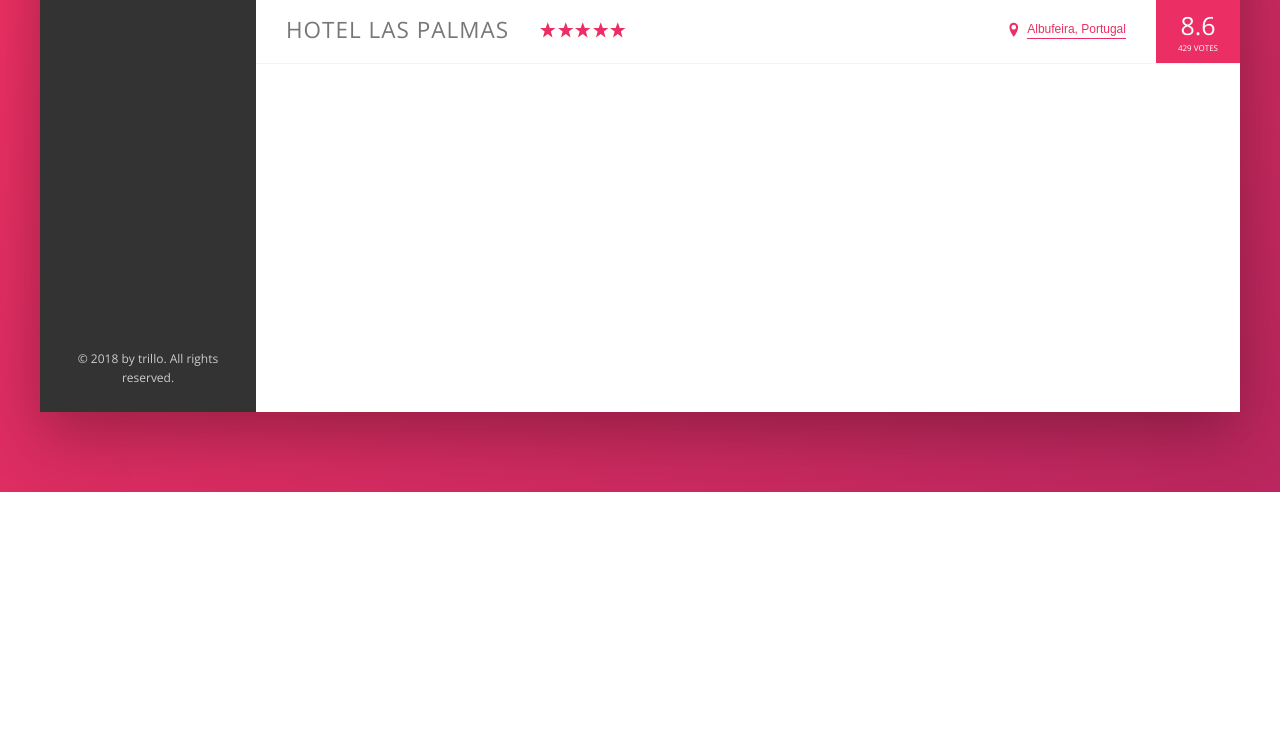
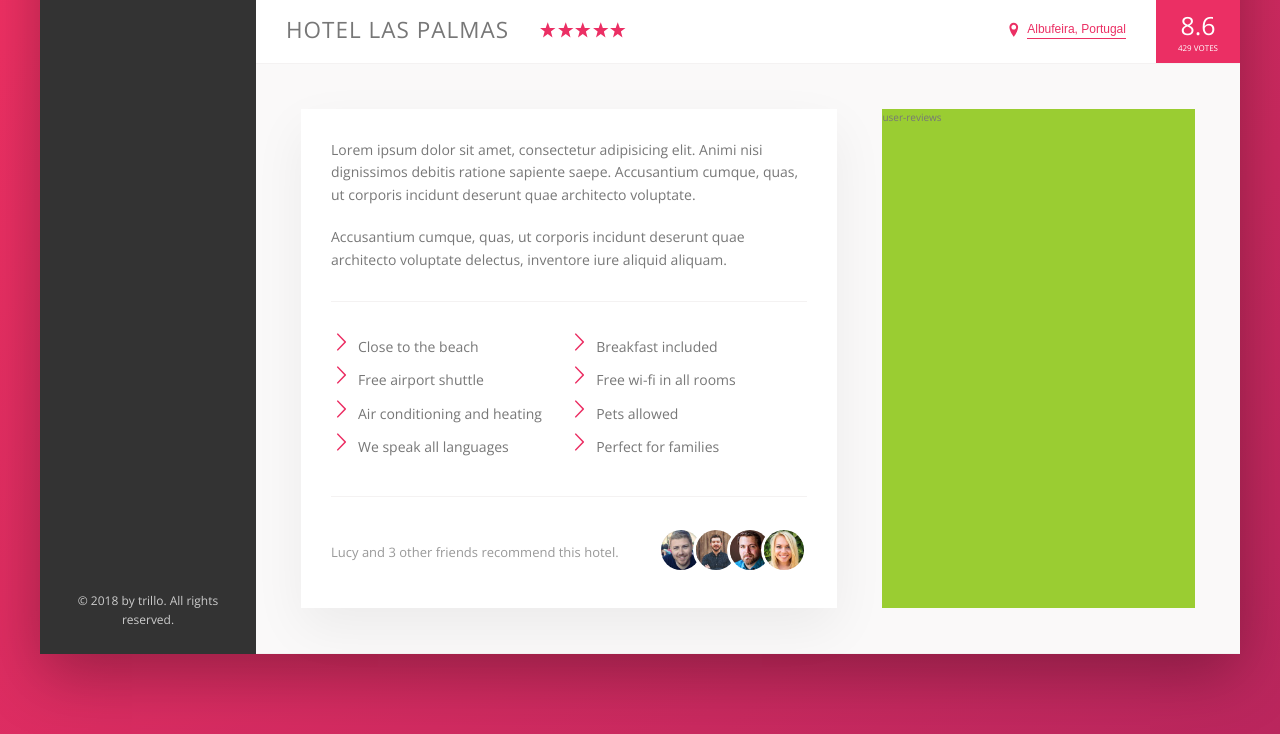
Before and after one commit to rgoldenberg/coursework-flex-grid, a website: page Trillo/index.html in a window 1280 px wide. Shown: the part 538-1272 px from the top of the page. Before the commit the page ends 1030 px from the top, so only its background shows below. Drawn offline with nearby package versions, Linux system fonts and the light colour scheme; files that its build step writes are made by us from their sources.

Commit message:
add detail section

```diff
--- a/Trillo/index.html
+++ b/Trillo/index.html
@@ -136,6 +136,42 @@
                         <div class="overview__rating-count">429 votes</div>
                     </div>
                 </div>
+
+                <div class="detail">
+                    <div class="description">
+                        <p class="paragraph">
+                            Lorem ipsum dolor sit amet, consectetur adipisicing elit. Animi nisi dignissimos debitis ratione sapiente saepe. Accusantium cumque, quas, ut corporis incidunt deserunt quae architecto voluptate.
+                        </p>
+                        <p class="paragraph">
+                            Accusantium cumque, quas, ut corporis incidunt deserunt quae architecto voluptate delectus, inventore iure aliquid aliquam.
+                        </p>
+                        <ul class="list">
+                            <li class="list__item">Close to the beach</li>
+                            <li class="list__item">Breakfast included</li>
+                            <li class="list__item">Free airport shuttle</li>
+                            <li class="list__item">Free wi-fi in all rooms</li>
+                            <li class="list__item">Air conditioning and heating</li>
+                            <li class="list__item">Pets allowed</li>
+                            <li class="list__item">We speak all languages</li>
+                            <li class="list__item">Perfect for families</li>
+                        </ul>
+                        <div class="recommend">
+                            <p class="recommend__count">
+                                Lucy and 3 other friends recommend this hotel.
+                            </p>
+                            <div class="recommend__friends">
+                                <img src="img/user-3.jpg" alt="Friend 1" class="recommend__photo">
+                                <img src="img/user-4.jpg" alt="Friend 2" class="recommend__photo">
+                                <img src="img/user-5.jpg" alt="Friend 3" class="recommend__photo">
+                                <img src="img/user-6.jpg" alt="Friend 4" class="recommend__photo">
+                            </div>
+                        </div>
+                    </div>
+
+                    <div class="user-reviews">
+                        user-reviews
+                    </div>
+                </div>
             </main>
 
         </div>
--- a/Trillo/sass/_base.scss
+++ b/Trillo/sass/_base.scss
@@ -11,6 +11,9 @@
     --color-grey-dark-1: #333;
     --color-grey-dark-2: #777;
     --color-grey-dark-3: #999;
+
+    --line: 1px solid var(--color-grey-light-2);
+    --shadow-light: 0 2rem 5rem rgba(0,0,0,.06);
 }
 
 * {
--- a/Trillo/sass/_components.scss
+++ b/Trillo/sass/_components.scss
@@ -204,7 +204,7 @@
 /*********************************/
 /** HOTEL OVERVIEW **/
 .overview {
-    border-bottom: 1px solid var(--color-grey-light-2);
+    border-bottom: var(--line);
     display: flex;
     align-items: center;
 
@@ -304,3 +304,78 @@
         box-shadow: none;
     }
 }
+
+
+/*********************************/
+/** PARAGRAPH **/
+.paragraph {
+
+}
+
+.paragraph:not(:last-of-type) {
+    margin-bottom: 2rem;
+}
+
+
+/*********************************/
+/** LIST **/
+.list {
+    list-style: none;
+    margin: 3rem 0;
+    padding: 3rem 0;
+    border-top: var(--line);
+    border-bottom: var(--line);
+
+    display: flex;
+    flex-wrap: wrap;
+
+    &__item {
+        flex: 0 0 50%;
+        margin-bottom: .7rem;
+    }
+
+    &__item::before {
+        content: "";
+        display: inline-block;
+        height: 2rem;
+        width: 2rem;
+        margin-right: .7rem;
+
+        background-color: var(--color-primary);
+        -webkit-mask-image: url(../../img/chevron-thin-right.svg);
+        -webkit-mask-size: cover;
+        mask-image: url(../../img/chevron-thin-right.svg);
+        mask-size: cover;
+    }
+}
+
+
+/*********************************/
+/** RECOMMENDED SECTION **/
+.recommend {
+    font-size: 1.3rem;
+    color: var(--color-grey-dark-3);
+
+    display: flex;
+    align-items: center;
+
+    &__photo {
+        box-sizing: content-box;
+        height: 4rem;
+        width: 4rem;
+        border-radius: 50%;
+        border: 3px solid #fff;
+
+        &:not(:last-child) {
+            margin-right: -1.5rem;
+        }
+    }
+
+    &__count {
+        margin-right: auto;
+    }
+
+    &__friends {
+
+    }
+}
--- a/Trillo/sass/_layout.scss
+++ b/Trillo/sass/_layout.scss
@@ -11,7 +11,7 @@
     font-size: 1.4rem;
     height: 7rem;
     background-color: #fff;
-    border-bottom: 1px solid var(--color-grey-light-2);
+    border-bottom: var(--line);
 
     display: flex;
     justify-content: space-between;
@@ -33,7 +33,25 @@
 .hotel-view {
     background-color: #fff;
     flex: 1;
+}
 
-    //TODO remove
-    height: 80rem;
+.detail {
+    display: flex;
+    padding: 4.5rem;
+    background-color: var(--color-grey-light-1);
+    border-bottom: var(--line);
 }
+
+.description {
+    font-size: 1.4rem;
+    background-color: #fff;
+    flex: 0 0 60%;
+    margin-right: 4.5rem;
+    box-shadow: var(--shadow-light);
+    padding: 3rem;
+}
+
+.user-reviews {
+    background-color: yellowgreen;
+    flex: 1;
+}
```
Also changed, not shown: Trillo/img/chevron-thin-right.svg (added), Trillo/img/user-3.jpg (added), Trillo/img/user-4.jpg (added), Trillo/img/user-5.jpg (added), Trillo/img/user-6.jpg (added).
